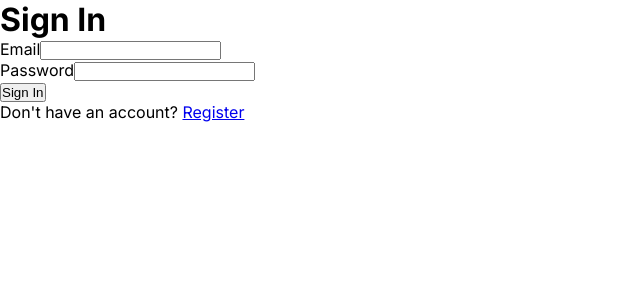
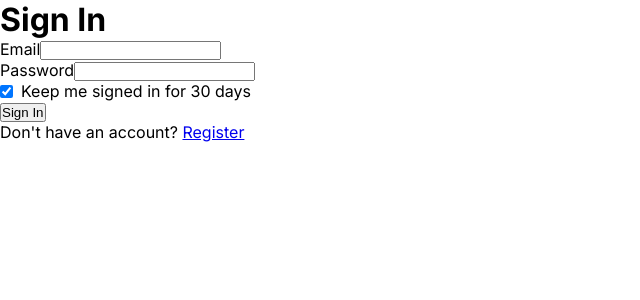
Before and after one commit to jili0/task-manager-next, a Next.js app: page /login in a window 1280 px wide. Shown: the top 300 px of the page, without its empty margins (0-640 px from the left). Built offline with nearby package versions, Linux system fonts and the light colour scheme.

Commit message:
add remember me login choice

```diff
--- a/src/app/api/db-status/route.ts
+++ b/src/app/api/db-status/route.ts
@@ -1,4 +1,3 @@
-// src/app/api/db-status/route.ts
 import { NextResponse } from 'next/server';
 import dbConnect from '@/lib/db';
 
@@ -12,7 +11,7 @@ export async function GET() {
   } catch (error: unknown) {
     const errorMessage = error instanceof Error
       ? error.message
-      : 'Ein unbekannter Fehler ist aufgetreten';
+      : 'An unknown error occurred';
 
     return NextResponse.json({
       status: 'error',
--- a/src/app/login/page.tsx
+++ b/src/app/login/page.tsx
@@ -10,6 +10,7 @@ const Login = () => {
   const [password, setPassword] = useState('');
   const [error, setError] = useState('');
   const [loading, setLoading] = useState(false);
+  const [rememberMe, setRememberMe] = useState(true);
   const router = useRouter();
 
   const handleSubmit = async (e: React.FormEvent) => {
@@ -51,6 +52,7 @@ const Login = () => {
               value={email}
               onChange={(e) => setEmail(e.target.value)}
               required
+              autoComplete="email"
             />
           </div>
           <div className="form-group">
@@ -61,7 +63,20 @@ const Login = () => {
               value={password}
               onChange={(e) => setPassword(e.target.value)}
               required
+              autoComplete="current-password"
             />
+          </div>
+          <div className="form-group" style={{ display: 'flex', alignItems: 'center', gap: '8px' }}>
+            <input
+              id="remember"
+              type="checkbox"
+              checked={rememberMe}
+              onChange={(e) => setRememberMe(e.target.checked)}
+              style={{ width: 'auto' }}
+            />
+            <label htmlFor="remember" style={{ marginBottom: 0 }}>
+              Keep me signed in for 30 days
+            </label>
           </div>
           <button
             type="submit"
--- a/src/components/TaskList.tsx
+++ b/src/components/TaskList.tsx
@@ -32,6 +32,7 @@ const TaskList = ({
 
   return (
     <div className="task-list">
+      <TaskInput onAddTask={onAddTask} />
       {tasks.map((task, index) => (
         <TaskItem
           key={task._id}
@@ -44,7 +45,6 @@ const TaskList = ({
           onToggleDone={() => onToggleTaskDone(task._id as string)}
         />
       ))}
-      <TaskInput onAddTask={onAddTask} />
     </div>
   );
 };
--- a/src/lib/auth.ts
+++ b/src/lib/auth.ts
@@ -47,6 +47,21 @@ export const authOptions: NextAuthOptions = {
     strategy: "jwt",
     maxAge: 30 * 24 * 60 * 60, // 30 days
   },
+  jwt: {
+    maxAge: 30 * 24 * 60 * 60, // 30 days
+  },
+  cookies: {
+    sessionToken: {
+      name: `next-auth.session-token`,
+      options: {
+        httpOnly: true,
+        sameSite: 'lax',
+        path: '/',
+        secure: process.env.NODE_ENV === 'production',
+        maxAge: 30 * 24 * 60 * 60 // 30 days
+      }
+    }
+  },
   pages: {
     signIn: "/login",
     signOut: "/"
```
Also changed, not shown: src/styles/styles.css (+7 -7 lines).
